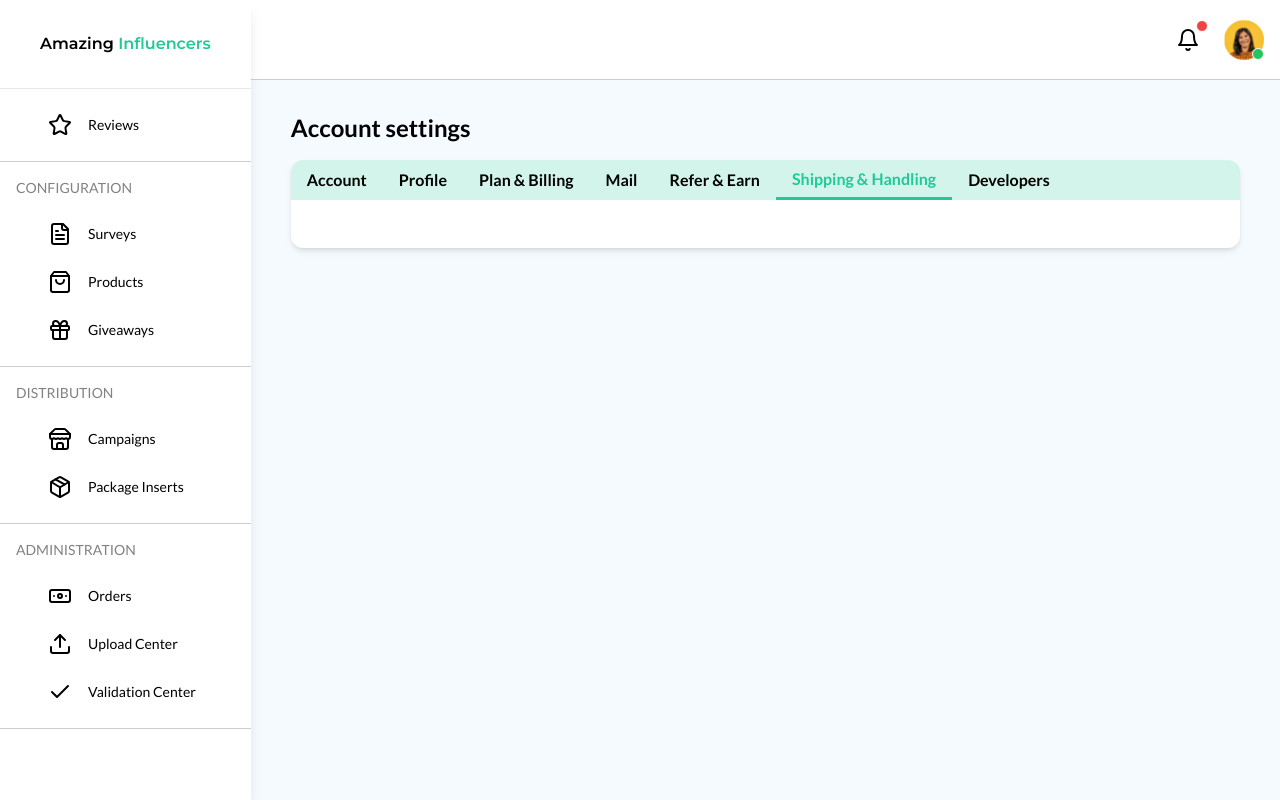
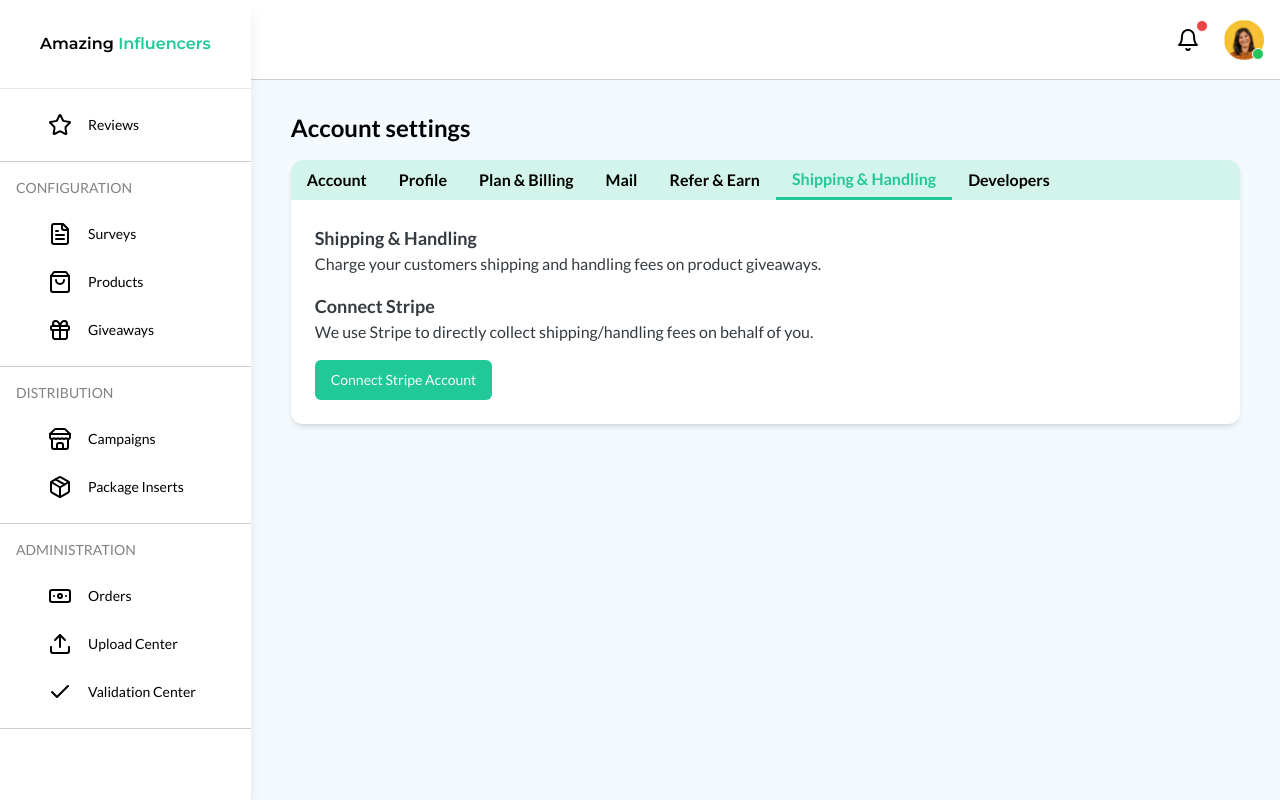
Before and after one commit to AjelmarMedina/amazing-influencers, a Next.js app: page /dashboard/settings/shipping in a window 1280 px wide. Built offline with nearby package versions, Linux system fonts and the light colour scheme.

Commit message:
Shipping & Handling

```diff
--- a/src/app/dashboard/settings/shipping/page.tsx
+++ b/src/app/dashboard/settings/shipping/page.tsx
@@ -1,5 +1,23 @@
+import { Button } from "@/components/ui/button";
+
 export default function Page() {
   return (
-    <></>
+    <div>
+      <div>
+        <h2 className="font-bold text-lg">Shipping & Handling</h2>
+        <p>
+          Charge your customers shipping and handling fees on product giveaways.
+        </p>
+      </div>
+      <div>
+        <h2 className="font-bold text-lg">Connect Stripe</h2>
+        <p>
+          We use Stripe to directly collect shipping/handling fees on behalf of you.
+        </p>
+      </div>
+      <Button className="self-start">
+        Connect Stripe Account
+      </Button>
+    </div>
   )
 }
```
